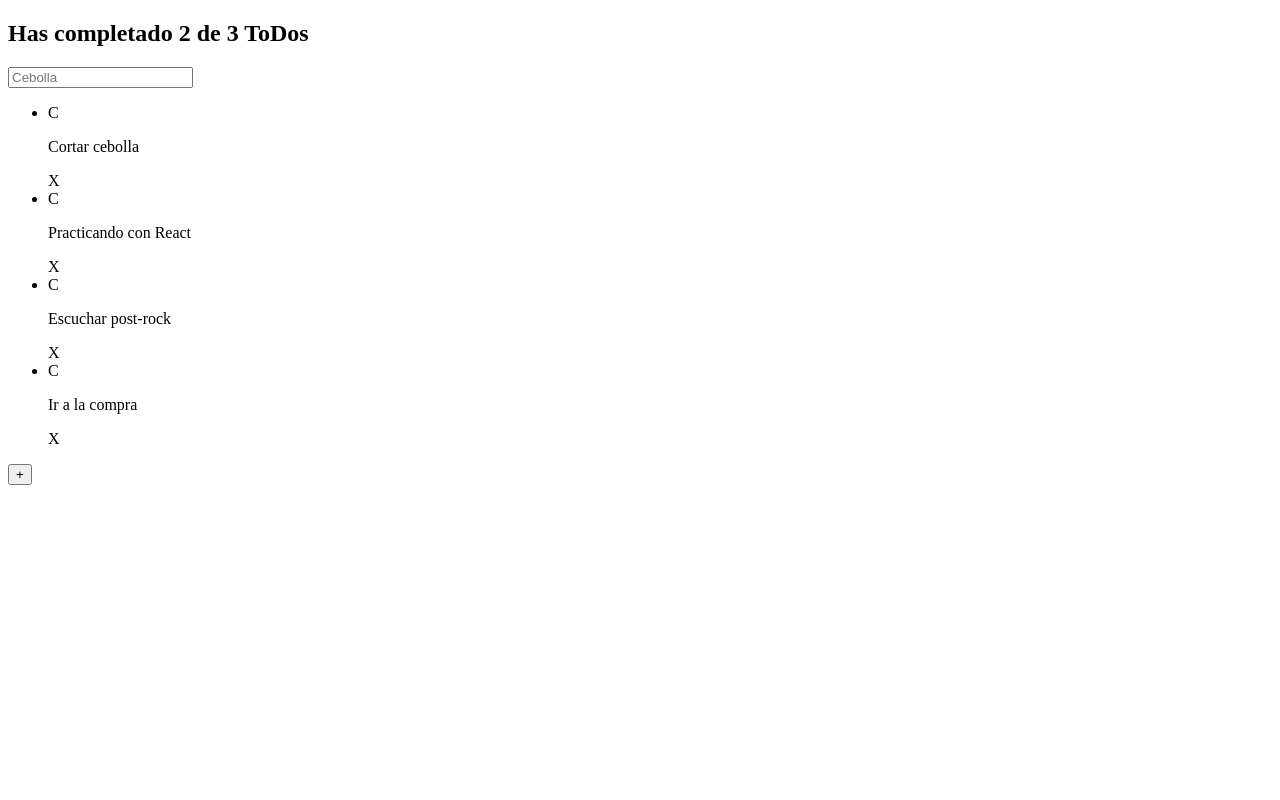
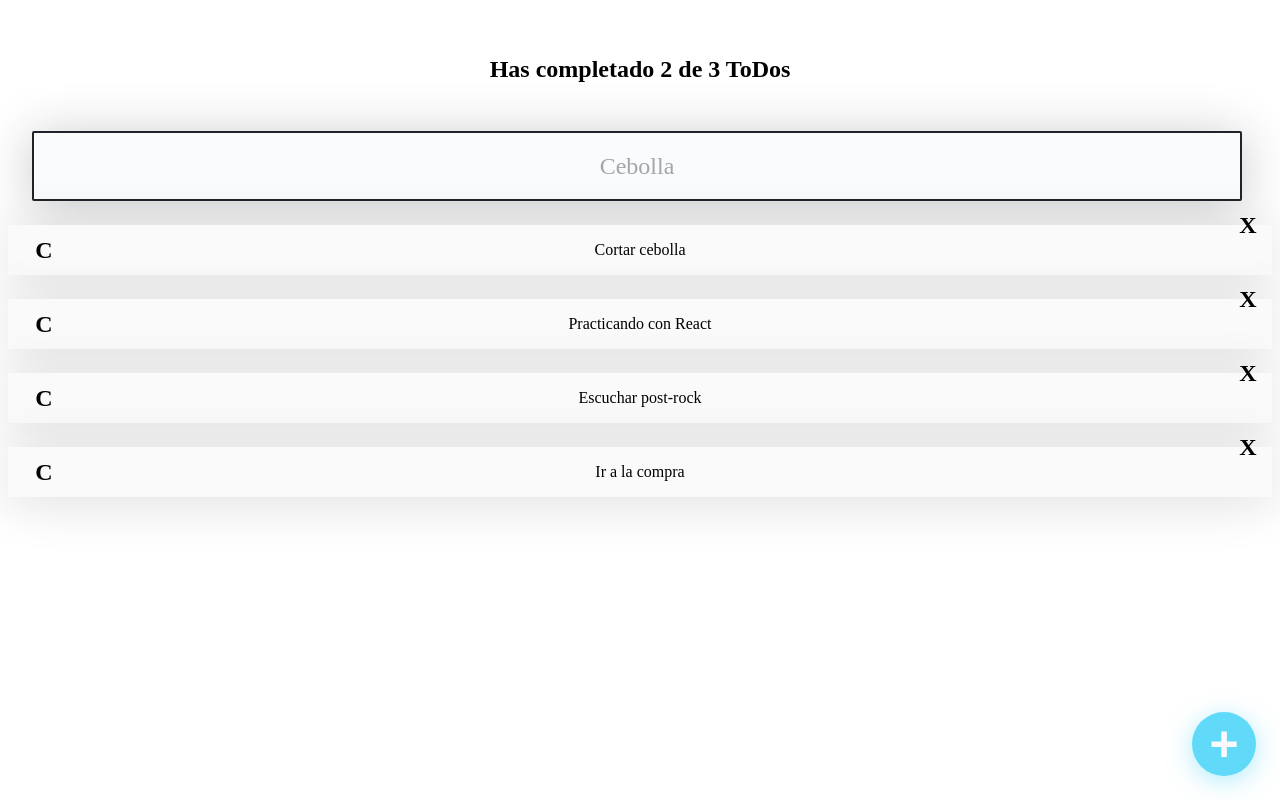
Before and after one commit to llinagz/proyecto-ToDo-react, a React (Create React App) app: page / in a window 1280 px wide. Built offline with nearby package versions, Linux system fonts and the light colour scheme.

Commit message:
Agregar estilos v.01

```diff
--- a/public/index.html
+++ b/public/index.html
@@ -24,7 +24,7 @@
       work correctly both with client-side routing and a non-root public URL.
       Learn how to configure a non-root public URL by running `npm run build`.
     -->
-    <title>React App</title>
+    <title>ToDo List</title>
   </head>
   <body>
     <noscript>You need to enable JavaScript to run this app.</noscript>
--- a/src/Components/CreateTodoButtom.js
+++ b/src/Components/CreateTodoButtom.js
@@ -1,8 +1,9 @@
 import React from 'react';
+import './CreateTodoButton.css';
 
 function CreateTodoButton(){
     return(
-        <button>+</button>
+        <button className='CreateTodoButton'>+</button>
     );
 }
 
--- /dev/null
+++ b/src/Components/CreateTodoButton.css
@@ -0,0 +1,25 @@
+.CreateTodoButton {
+  background-color: #61DAFA;
+  box-shadow: 0px 5px 25px rgba(97, 218, 250, 0.5);
+  border: none;
+  border-radius: 50%;
+  cursor: pointer;
+  font-size: 50px;
+  position: fixed;
+  bottom: 24px;
+  right: 24px;
+  font-weight: bold;
+  color: #FAFAFA;
+  display: flex;
+  justify-content: center;
+  align-items: center;
+  height: 64px;
+  width: 64px;
+
+  transform: rotate(0);
+  transition: .3s ease;
+}
+
+.CreateTodoButton:hover {
+  transform: rotate(224deg);
+}
--- /dev/null
+++ b/src/Components/TodoCounter.css
@@ -0,0 +1,6 @@
+.TodoCounter{
+    font-size: 24px;
+    text-align: center;
+    margin: 0;
+    padding: 48px;
+}
--- a/src/Components/TodoCounter.js
+++ b/src/Components/TodoCounter.js
@@ -1,8 +1,9 @@
 import React from 'react';
+import './TodoCounter.css';
 
 function TodoCounter(){
     return(
-        <h2>Has completado 2 de 3 ToDos</h2>
+        <h2 className="TodoCounter">Has completado 2 de 3 ToDos</h2>
     );
 }
 
--- /dev/null
+++ b/src/Components/TodoItem.css
@@ -0,0 +1,49 @@
+.TodoItem {
+    background-color: #FAFAFA;
+    position: relative;
+    display: flex;
+    justify-content: center;
+    align-items: center;
+    margin-top: 24px;
+    box-shadow: 0px 5px 50px rgba(32, 35, 41, 0.15);
+  }
+
+  .TodoItem-p {
+    margin: 24px 0 24px 24px;
+    width: calc(100% - 120px);
+    font-size: 18px;
+    line-height: 24px;
+    font-weight: 400;
+  }
+  .TodoItem-p--complete {
+    text-decoration: line-through;
+  }
+
+  .Icon {
+    cursor: pointer;
+    display: flex;
+    justify-content: center;
+    align-items: center;
+    height: 48px;
+    width: 48px;
+    font-size: 24px;
+    font-weight: bold;
+    /* background-color: #CCC; */
+  }
+
+  .Icon-check {
+    position: absolute;
+    left: 12px;
+  }
+  .Icon-check--active {
+    color: #4caf50;
+  }
+
+  .Icon-delete {
+    position: absolute;
+    top: -24px;
+    right: 0;
+  }
+  .Icon-delete:hover {
+    color: red;
+  }
--- a/src/Components/TodoItem.js
+++ b/src/Components/TodoItem.js
@@ -1,11 +1,12 @@
 import React from 'react';
+import './TodoItem.css';
 
 function TodoItem(props) {
     return(
-        <li>
-            <span>C</span>
+        <li className='TodoItem'>
+            <span className={`Icon Icon-check`}>C</span>
             <p>{props.texto}</p>
-            <span>X</span>
+            <span className='Icon Icon-delete'>X</span>
         </li>
     );
 }
--- /dev/null
+++ b/src/Components/TodoList.css
@@ -0,0 +1,5 @@
+ul{
+    margin: 0;
+    padding: 0 0 56px 0;
+    list-style: none;
+}
--- a/src/Components/TodoList.js
+++ b/src/Components/TodoList.js
@@ -1,4 +1,5 @@
 import React from 'react';
+import './TodoList.css'
 
 function TodoList(props){
     return(
--- /dev/null
+++ b/src/Components/TodoSearch.css
@@ -0,0 +1,24 @@
+.TodoSearch {
+    background: #F9FBFC;
+    border-radius: 2px;
+    border: 2px solid #202329;
+    margin: 0 24px;
+    height: 64px;
+    width: calc(100% - 62px);
+    font-size: 24px;
+    text-align: center;
+    font-family: 'Montserrat';
+    font-weight: 400;
+    color: #1E1E1F;
+    box-shadow: 0px 5px 50px rgba(32, 35, 41, 0.25);
+  }
+
+  .TodoSearch::placeholder {
+    color: #A5A5A5;
+    font-family: 'Montserrat';
+    font-weight: 400;
+  }
+
+  .TodoSearch:focus {
+    outline-color: peru;
+  }
--- a/src/Components/TodoSearch.js
+++ b/src/Components/TodoSearch.js
@@ -1,8 +1,9 @@
 import React from 'react';
+import './TodoSearch.css';
 
 function TodoSearch(){
     return(
-        <input placeholder="Cebolla" />
+        <input className="TodoSearch" placeholder="Cebolla" />
     );
 }
 
```
Also changed, not shown: src/logo.svg (deleted).
